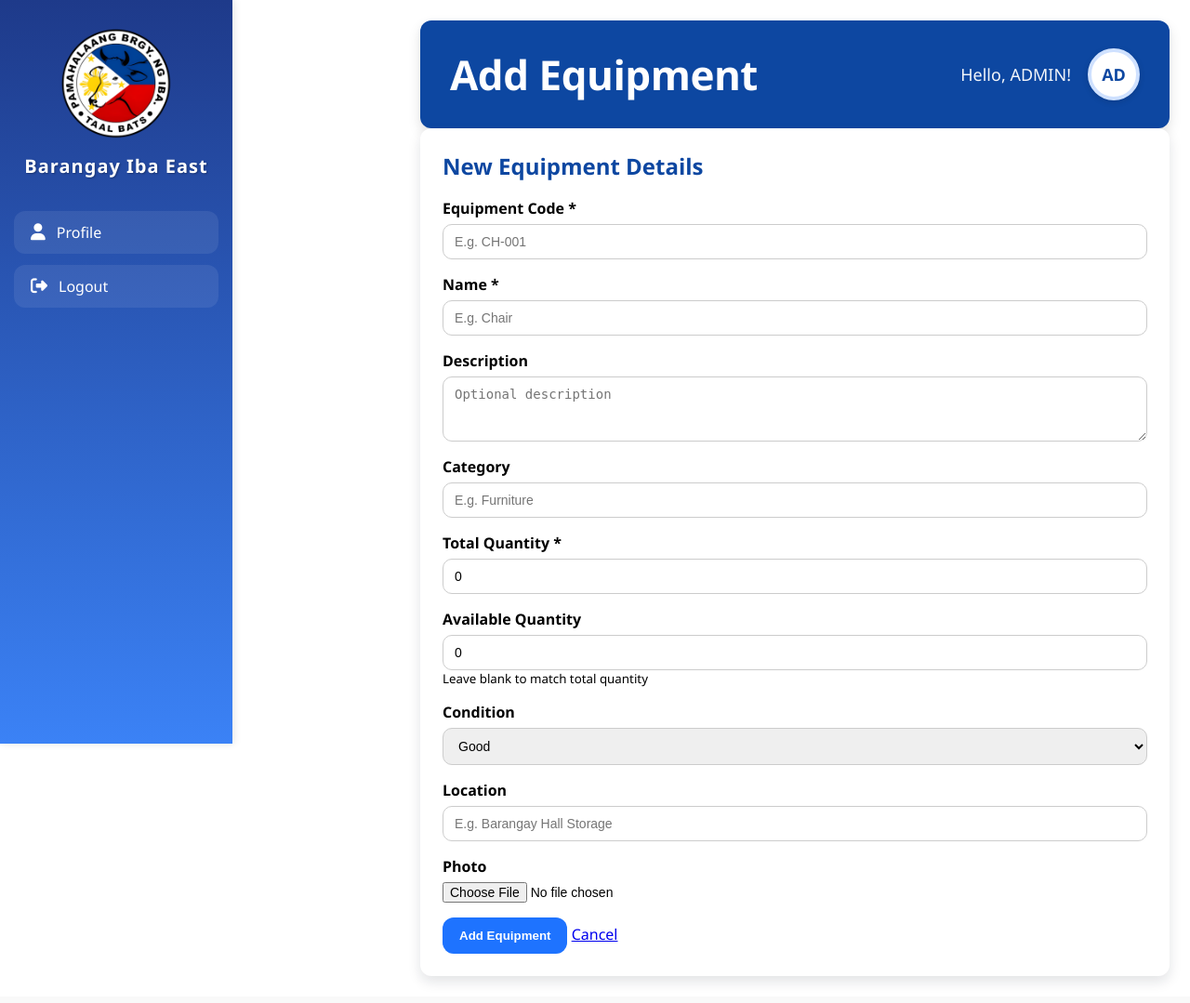
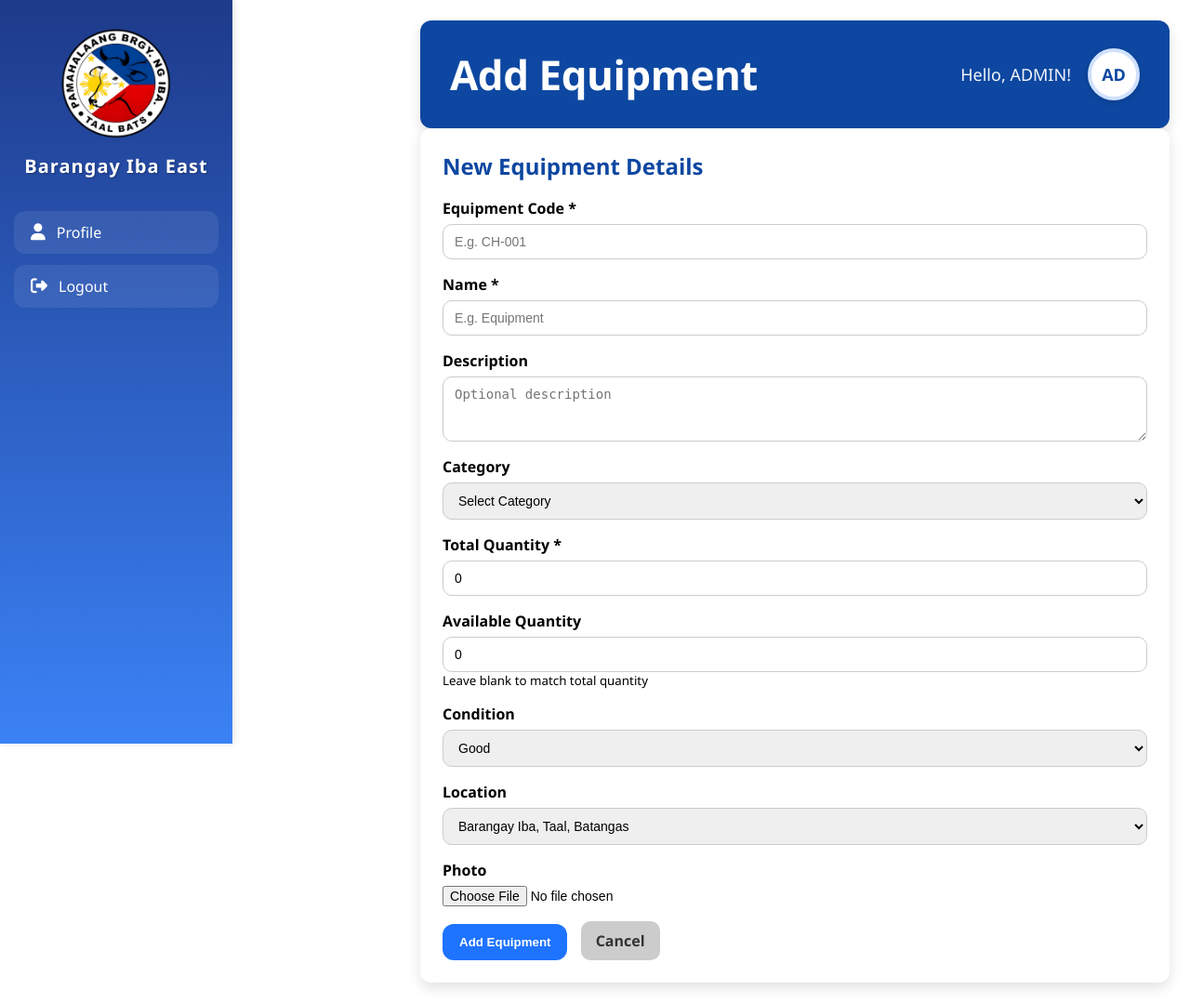
Before and after one commit to itz-Aro/brgy_iba, a PHP site: page /equipment/add_equipment.php in a window 1280 px wide. Shown: the whole page at 93% size. Before the commit the page ends 1053 px from the top, so only its background shows below. Run offline with PHP 8.4, Linux system fonts and the light colour scheme.

Commit message:
done equipment

```diff
--- a/equipment/add_equipment.php
+++ b/equipment/add_equipment.php
@@ -11,7 +11,6 @@ $role = $_SESSION['user']['role'] ?? 'Admin';
 $displayRole = htmlspecialchars($role);
 
 // Handle form submission
-$success = '';
 $error = '';
 if ($_SERVER['REQUEST_METHOD'] === 'POST') {
     $code = $_POST['code'] ?? '';
@@ -25,17 +24,13 @@ if ($_SERVER['REQUEST_METHOD'] === 'POST') {
     $created_by = $_SESSION['user']['id'] ?? null;
 
     // Handle photo upload
-   // Handle photo upload
-// Handle photo upload and save inside equipment_img folder
     $photo = '';
     if (!empty($_FILES['photo']['name'])) {
+        $ext = pathinfo($_FILES['photo']['name'], PATHINFO_EXTENSION);
+        $photo = uniqid() . '.' . $ext;
 
-    $ext = pathinfo($_FILES['photo']['name'], PATHINFO_EXTENSION);
-    $photo = uniqid() . '.' . $ext; // file name only
+        $uploadPath = __DIR__ . '/equipment_img/' . $photo;
 
-    $uploadPath = __DIR__ . '/equipment_img/' . $photo; // full directory path
-
-    // create folder if missing
         if (!is_dir(__DIR__ . '/equipment_img')) {
             mkdir(__DIR__ . '/equipment_img', 0777, true);
         }
@@ -43,16 +38,20 @@ if (!empty($_FILES['photo']['name'])) {
         move_uploaded_file($_FILES['photo']['tmp_name'], $uploadPath);
     }
 
-
-// FIXED SQL
+    // Insert into database
     $stmt = $conn->prepare("INSERT INTO equipment
         (code,name,description,category,total_quantity,available_quantity,`condition`,location,photo,created_by)
         VALUES (?,?,?,?,?,?,?,?,?,?)");
 
     $res = $stmt->execute([$code,$name,$description,$category,$total_quantity,$available_quantity,$condition,$location,$photo,$created_by]);
 
-    if($res) $success = "Equipment successfully added!";
-    else $error = "Failed to add equipment. Please try again.";
+    if ($res) {
+        // Redirect to equipment.php with success message
+        header("Location: equipment.php?updated=1");
+        exit();
+    } else {
+        $error = "Failed to add equipment. Please try again.";
+    }
 }
 ?>
 
@@ -73,8 +72,8 @@ $res = $stmt->execute([$code,$name,$description,$category,$total_quantity,$avail
 .form-group input[type="file"]{ font-size:14px; }
 .submit-btn{ background:#1e73ff; color:white; border:none; padding:12px 18px; font-weight:700; border-radius:12px; cursor:pointer; transition:0.2s; }
 .submit-btn:hover{ opacity:0.9; transform:scale(1.02); }
-.alert-success{ background:#c8e6c9; color:#2e7d32; padding:12px; border-radius:10px; margin-bottom:12px; }
 .alert-error{ background:#ffcdd2; color:#b71c1c; padding:12px; border-radius:10px; margin-bottom:12px; }
+.cancel-btn{ display:inline-block; margin-left:10px; padding:10px 16px; background:#ccc; color:#333; border-radius:10px; text-decoration:none; font-weight:600; }
 </style>
 
 <main class="content-wrap">
@@ -89,9 +88,7 @@ $res = $stmt->execute([$code,$name,$description,$category,$total_quantity,$avail
   <div class="form-card">
     <h2>New Equipment Details</h2>
 
-    <?php if($success): ?>
-      <div class="alert-success"><?= $success ?></div>
-    <?php elseif($error): ?>
+    <?php if($error): ?>
       <div class="alert-error"><?= $error ?></div>
     <?php endif; ?>
 
@@ -103,7 +100,7 @@ $res = $stmt->execute([$code,$name,$description,$category,$total_quantity,$avail
 
       <div class="form-group">
         <label for="name">Name *</label>
-        <input type="text" name="name" id="name" required placeholder="E.g. Chair">
+        <input type="text" name="name" id="name" required placeholder="E.g. Equipment">
       </div>
 
       <div class="form-group">
@@ -113,7 +110,17 @@ $res = $stmt->execute([$code,$name,$description,$category,$total_quantity,$avail
 
       <div class="form-group">
         <label for="category">Category</label>
-        <input type="text" name="category" id="category" placeholder="E.g. Furniture">
+        <select name="category" id="category" required>
+          <option value="" disabled selected>Select Category</option>
+          <option value="Furniture">Furniture</option>
+          <option value="Electronics">Electronics</option>
+          <option value="Sports Equipment">Sports Equipment</option>
+          <option value="Laboratory Equipment">Laboratory Equipment</option>
+          <option value="IT Equipment">IT Equipment</option>
+          <option value="Office Supplies">Office Supplies</option>
+          <option value="Tools">Tools</option>
+          <option value="Others">Others</option>
+        </select>
       </div>
 
       <div class="form-group">
@@ -138,7 +145,9 @@ $res = $stmt->execute([$code,$name,$description,$category,$total_quantity,$avail
 
       <div class="form-group">
         <label for="location">Location</label>
-        <input type="text" name="location" id="location" placeholder="E.g. Barangay Hall Storage">
+        <select name="location" id="location" required>
+          <option value="Barangay Iba, Taal, Batangas" selected>Barangay Iba, Taal, Batangas</option>
+        </select>
       </div>
 
       <div class="form-group">
```
Also changed, not shown: equipment/equipment_img/6930e4cdb9924.png (added). Lines whose indentation alone changed are shown as unchanged.
